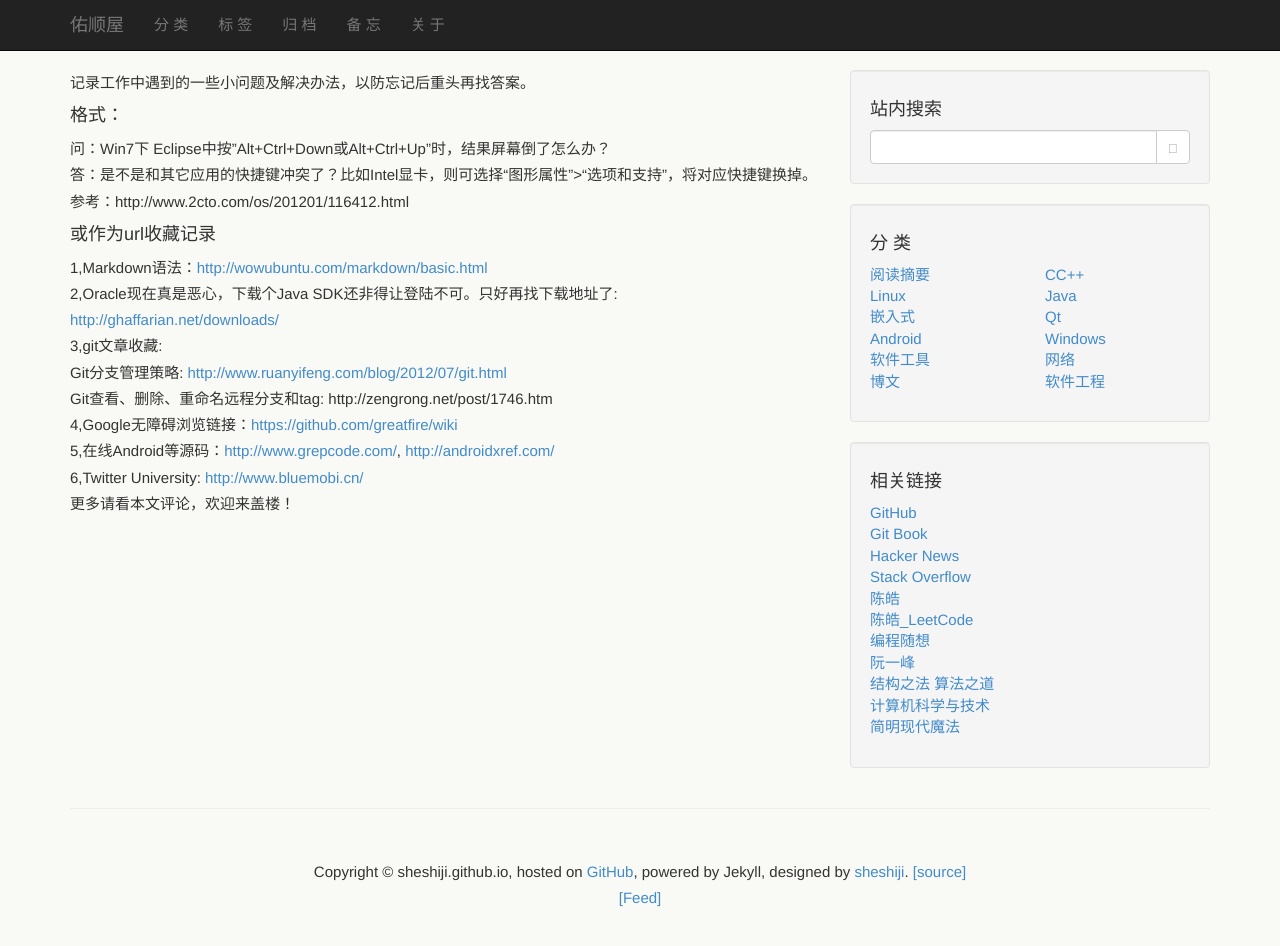
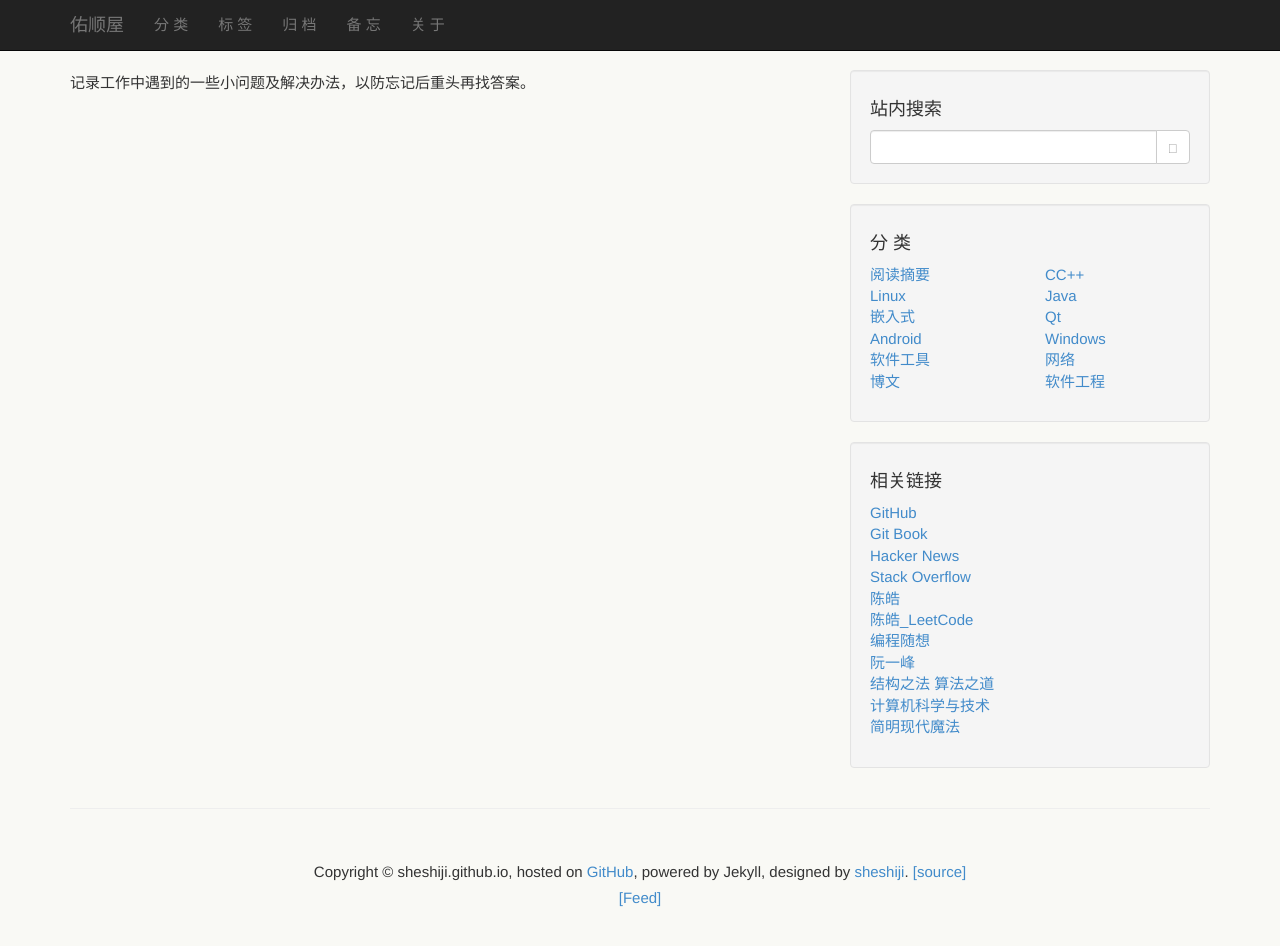
Before and after one commit to sheshiji/sheshiji.github.io, a Jekyll site: the page built from faqs.md, in a window 1280 px wide and 971 px high. Shown: the top 946 px of the window. Built offline with Jekyll 4.4.1, drawn with Linux system fonts in a browser that asks for light colours; Markdown is read by kramdown in place of the engine named in the settings; comment, search, counter and statistics services are not loaded.

Commit message:
update index

```diff
--- a/faqs.md
+++ b/faqs.md
@@ -3,28 +3,3 @@
 title: "问答：Faqs"
 ---
 记录工作中遇到的一些小问题及解决办法，以防忘记后重头再找答案。
-
-####格式：
-问：Win7下 Eclipse中按"Alt+Ctrl+Down或Alt+Ctrl+Up"时，结果屏幕倒了怎么办？
-答：是不是和其它应用的快捷键冲突了？比如Intel显卡，则可选择“图形属性”>“选项和支持”，将对应快捷键换掉。参考：http://www.2cto.com/os/201201/116412.html
-
-####或作为url收藏记录
-1,Markdown语法：<http://wowubuntu.com/markdown/basic.html>
-2,Oracle现在真是恶心，下载个Java SDK还非得让登陆不可。只好再找下载地址了: <http://ghaffarian.net/downloads/>
-3,git文章收藏:
-Git分支管理策略: <http://www.ruanyifeng.com/blog/2012/07/git.html>
-Git查看、删除、重命名远程分支和tag: http://zengrong.net/post/1746.htm
-4,Google无障碍浏览链接：<https://github.com/greatfire/wiki>
-5,在线Android等源码：<http://www.grepcode.com/>, <http://androidxref.com/>
-6,Twitter University: <http://www.bluemobi.cn/>
-更多请看本文评论，欢迎来盖楼！
-
-<!-- Blog Comments -->
-<div class="media">
-  <!-- UY BEGIN -->
-  <div id="uyan_frame">
-  </div>
-  <script type="text/javascript" src="http://v2.uyan.cc/code/uyan.js?uid=1511840">
-  </script>
-  <!-- UY END -->
-</div>
```
Also changed, not shown: categories.md (+1 -1 lines), tags.md (+1 -1 lines).
